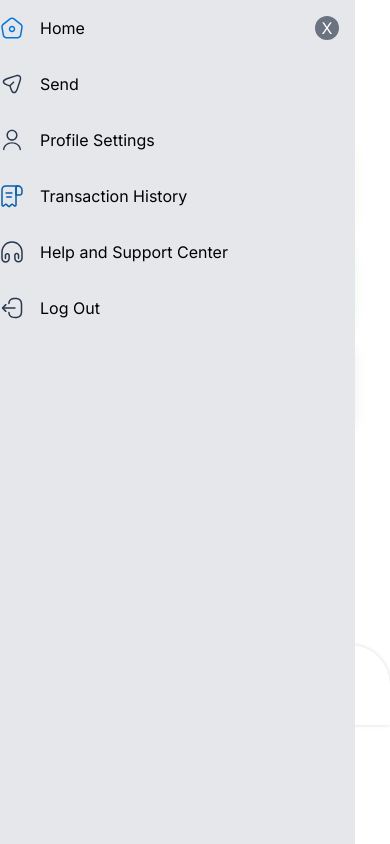
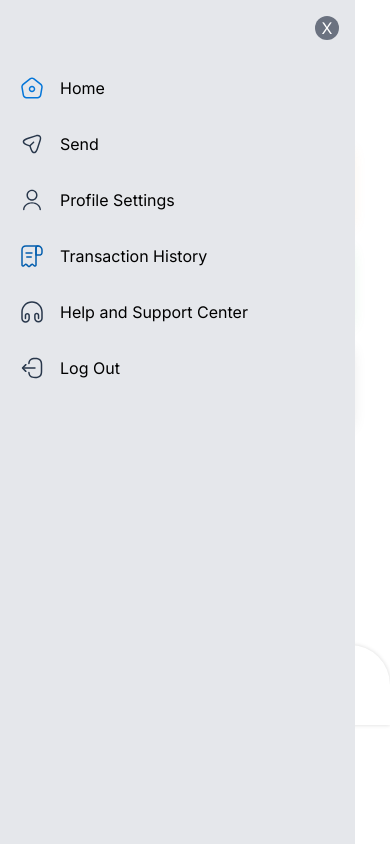
Before and after one commit to Maxwell011/moni-finance, a Next.js app: page /send in a window 390 px wide. Both pictures are taken after a click on the button 60 px from the left and 84 px from the top of the page. Built offline with nearby package versions, Linux system fonts and the light colour scheme.

Commit message:
Update HamburgerButton component styling

```diff
--- a/src/app/svg/Hamburger.tsx
+++ b/src/app/svg/Hamburger.tsx
@@ -71,7 +71,7 @@ function HamburgerButton() {
           >
             X
           </button>
-          <div>
+          <div className='mt-10 p-5'>
             <ul className='side-nav-list'>
               <div className='flex flex-row'>
                 <Image
```
